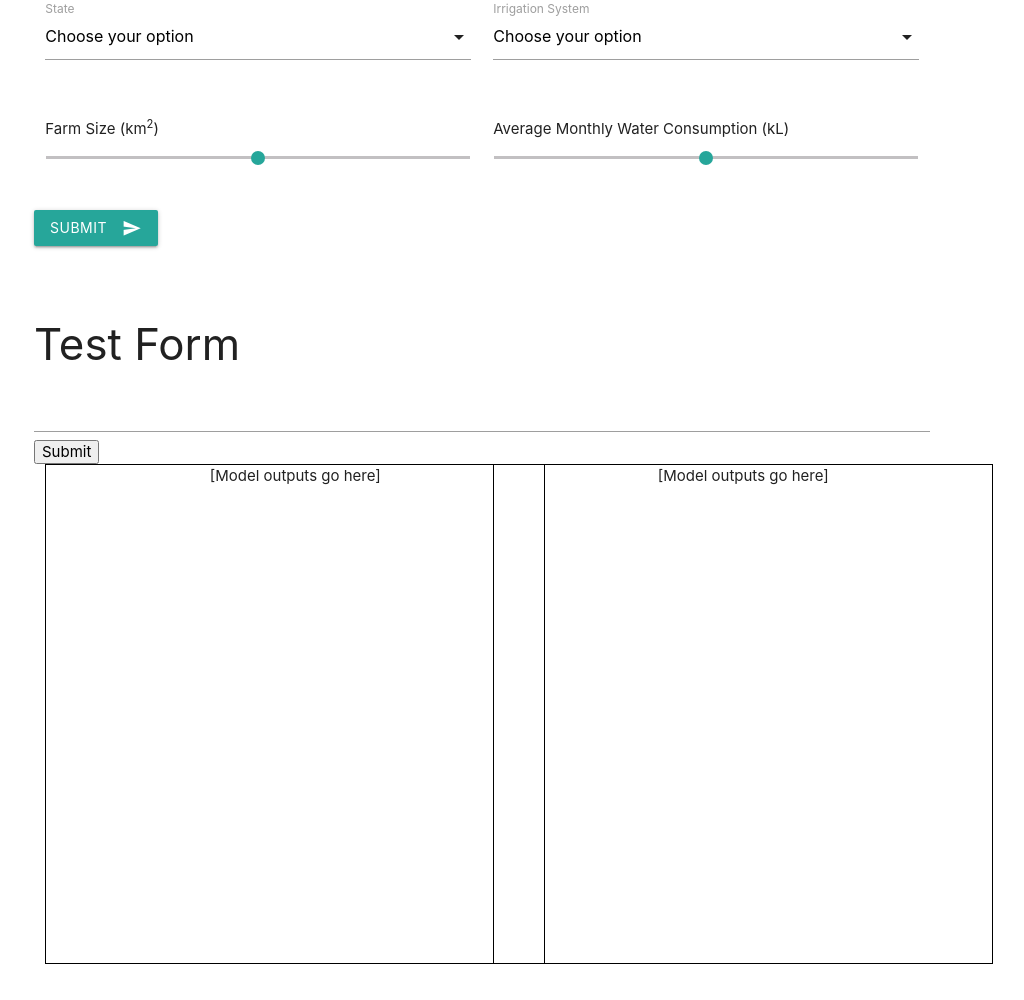
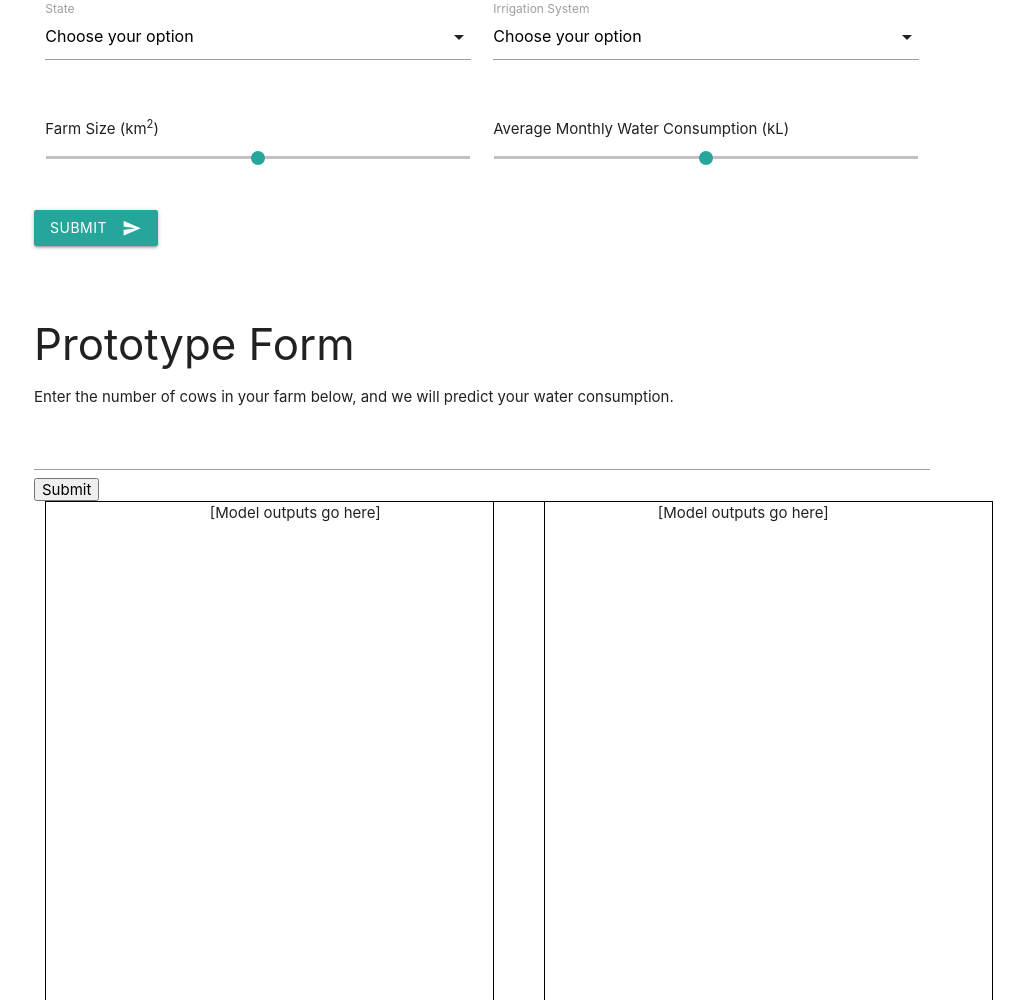
Before and after one commit to ReubenLing/FIT3164, a Flask app: page /models in a window 1280 px wide. Shown: the part 191-1191 px from the top of the page, without its empty margins (158-1182 px from the left). Run offline with Flask 2, Linux system fonts and the light colour scheme; some libraries are stand-ins or nearby versions.

Commit message:
standardise jinja variables, add proper form description

```diff
--- a/templates/models.html
+++ b/templates/models.html
@@ -41,14 +41,15 @@
     </button>
   </form>
   <br><br>
-  <h3>Test Form</h3>
+  <h3>Prototype Form</h3>
+  <p>Enter the number of cows in your farm below, and we will predict your water consumption.</p>
   <form action="{{ url_for('test_output') }}" method="post">
-    <input type="text" name="testInput"><br>
+    <input type="text" name="test_input"><br>
     <input type="submit" value="Submit">
   </form>
   {% if response is defined %}
   <div class="row">
-    <h3>Model Prediction: {{ response.testResponse }}</h3>
+    <h3>Model Prediction: {{ response.water_consumption }}</h3>
   </div>
   {% else %}
   <div class="row">
```
